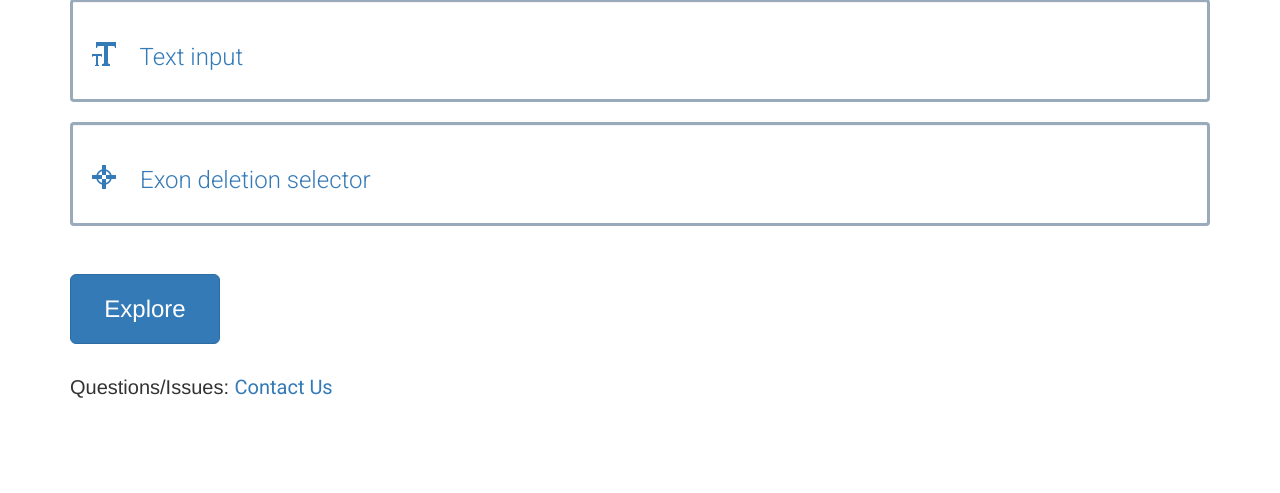
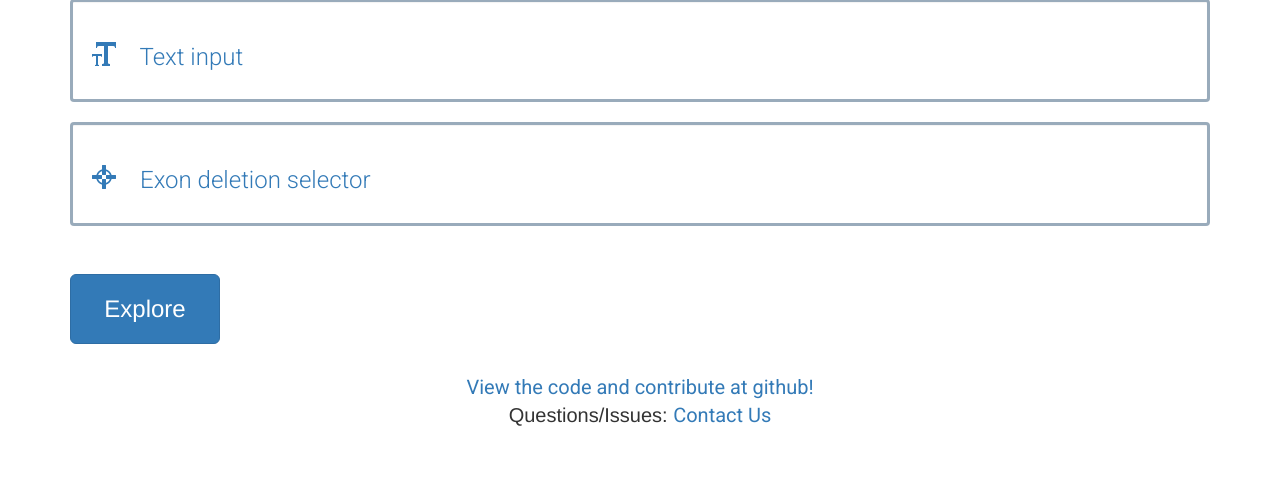
Before and after one commit to mitchalexbailey/dmd-interpreter, a Django app: page / in a window 1280 px wide. Shown: the part 214-707 px from the top of the page. Run offline with Django 3.2, Linux system fonts and the light colour scheme; some libraries are stand-ins or nearby versions.

Commit message:
Added github link

```diff
--- a/interpreter/templates/index.html
+++ b/interpreter/templates/index.html
@@ -180,7 +180,11 @@
 <button type = "submit" style = 'height:70px;width:150px;font-size:24px;align:center' class = 'btn btn-lg btn-primary'>Explore</button><br>
 </form>
 
-<br>
-Questions/Issues: <a href='mailto:mitchalexbailey@gmail.com?Subject=DMD%20Mutation%20Explorer'> Contact Us </a>
+<div id="footer" style="text-align:center">
+  <br>
+  <a href="https://github.com/mitchalexbailey/dmd-interpreter/" target="_blank">View the code and contribute at github!</a>
+  <br>
+  Questions/Issues: <a href='mailto:mitchalexbailey@gmail.com?Subject=DMD%20Mutation%20Explorer'> Contact Us </a>
+</div>
 </div>
 </body>
```
Also changed, not shown: 1 other file.
